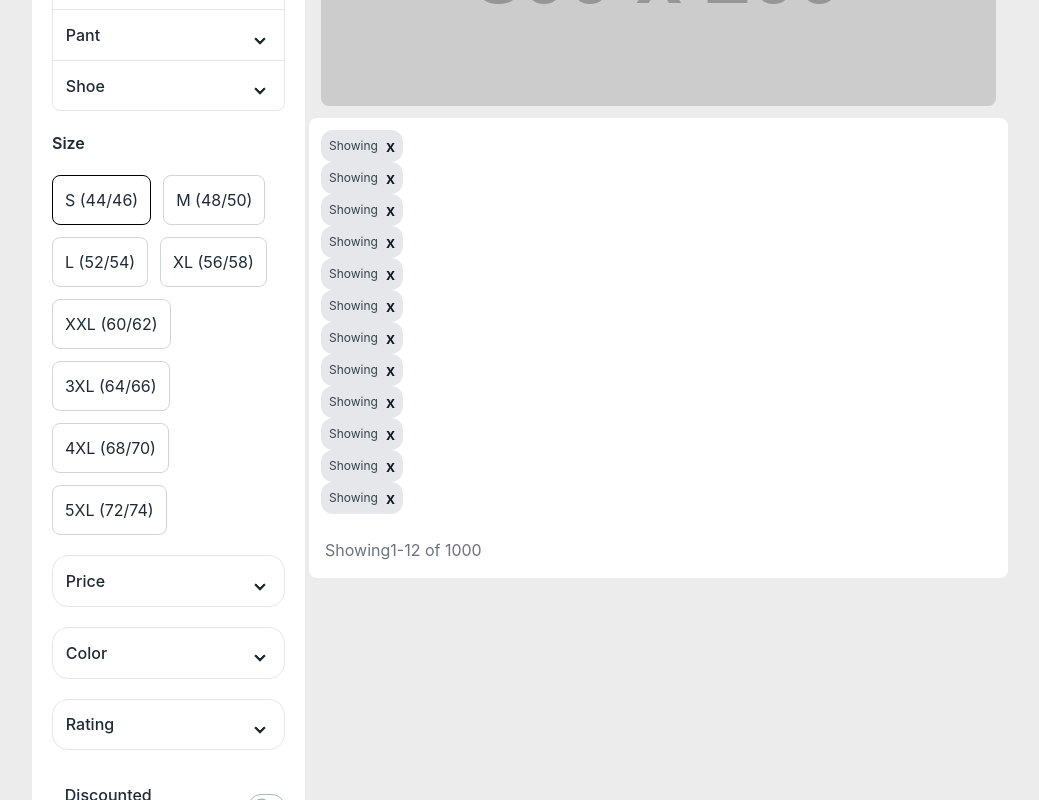
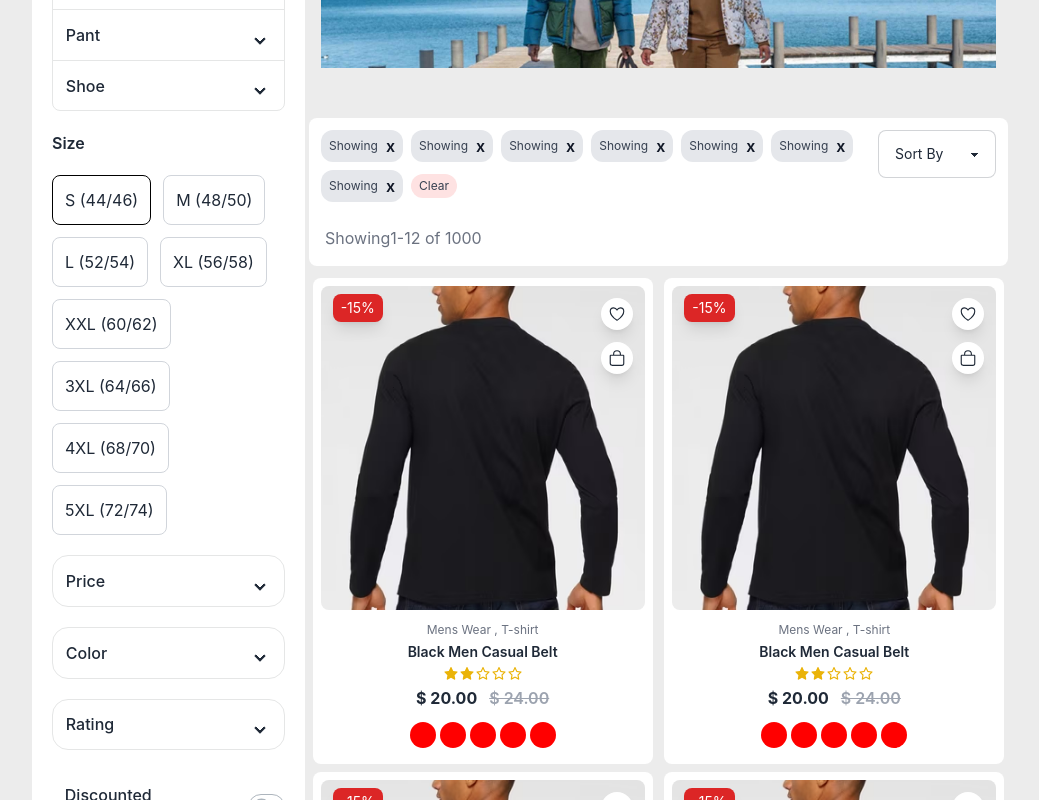
Before and after one commit to ahmed24666/Otto, a React (Create React App) app: page /category/1 in a window 1280 px wide. Shown: the part 320-1120 px from the top of the page, without its empty margins (120-1159 px from the left). Built offline with nearby package versions, Linux system fonts and the light colour scheme.

Commit message:
Add heart and bag icons to product slider

```diff
--- a/src/components/CommonProductSlider.jsx
+++ b/src/components/CommonProductSlider.jsx
@@ -4,6 +4,7 @@ import { AiFillStar, AiOutlineStar } from "react-icons/ai";
 import model from "../assets/model.avif";
 import { Link } from "react-router-dom";
 import { MdArrowBackIosNew, MdArrowForwardIos } from "react-icons/md";
+import { IoBagOutline, IoHeartOutline } from "react-icons/io5";
 
 const CommonProductSlider = ({ title }) => {
   return (
@@ -85,8 +86,22 @@ const CommonProductSlider = ({ title }) => {
           <Link to="/product/1">
             <div
               key={i}
-              className="rounded-2xl bg-white flex flex-col justify-between items-center gap-1 max-md:h-[400px]"
+              className="rounded-2xl bg-white flex flex-col justify-between items-center gap-1 max-md:h-[400px] relative"
             >
+
+              <div className="love absolute bg-white shadow-lg rounded-full flex justify-center items-center top-5 right-5 w-8 h-8">
+                <button className="">
+                  <IoHeartOutline size={18} />
+                </button>
+              </div>
+              <div className="love absolute bg-white shadow-lg rounded-full flex justify-center items-center top-16 right-5 w-8 h-8">
+                <button className="">
+                  <IoBagOutline size={18} />
+                </button>
+              </div>
+              <div className="love absolute bg-red-600 shadow-lg rounded-lg text-white flex justify-center items-center top-4 left-5 px-2 text-sm p-1">
+                -15%
+              </div>
               <div className="image p-2 w-full rounded-lg">
                 <img
                   src={model}
--- a/src/pages/Category.jsx
+++ b/src/pages/Category.jsx
@@ -1,5 +1,13 @@
 import React, { useState } from "react";
 import { RangeSlider } from "react-double-range-slider";
+import { AiFillStar, AiOutlineStar } from "react-icons/ai";
+import { Link } from "react-router-dom";
+import model from "../assets/model.avif";
+import CategoryBanar from "../assets/CategoryBannar.jpeg";
+import { IoBagOutline } from "react-icons/io5";
+import { IoHeartOutline } from "react-icons/io5";
+import { PiSlidersDuotone } from "react-icons/pi";
+import { IoMdClose } from "react-icons/io";
 
 const Category = () => {
   const [selectedSize, setselectedSize] = useState(0);
@@ -80,30 +88,11 @@ const Category = () => {
     "4XL (68/70)",
     "5XL (72/74)",
   ];
+
+
+  const Category = ({mobile}) => {
     return (
-    <div className="container m-auto">
-      <div className="top bg-white my-1 flex justify-between items-center px-5 py-2 rounded-lg">
-        <div>
-          <div className="text-sm breadcrumbs">
-            <ul className="text-gray-500">
-              <li>
-                <a>Home</a>
-              </li>
-              <li>
-                <a>Men's Fashion</a>
-              </li>
-            </ul>
-          </div>
-          <h1 className="text-2xl font-bold">Men's Fashion</h1>
-        </div>
-        <div className="join">
-          <button className="join-item btn px-3">«</button>
-          <button className="join-item btn px-3">Page 22</button>
-          <button className="join-item btn px-3">»</button>
-        </div>
-      </div>
-      <div className="flex gap-1 mb-1">
-        <div className="flex-[2] bg-white rounded-lg p-5 space-y-5">
+      <div className={`${mobile?"":"flex-[2] bg-white rounded-lg max-md:hidden"} p-5 space-y-5 `}>
           <div className="Categories space-y-5">
             <h2 className="font-semibold">Categories</h2>
             <div className="join join-vertical w-full">
@@ -145,7 +134,7 @@ const Category = () => {
                       i === selectedSize
                         ? "border border-black"
                         : "border border-gray-300"
-                    } rounded-lg p-3 flex justify-center items-center cursor-pointer max-md:text-sm max-md:p-2`}
+                    } rounded-lg p-3 flex justify-center items-center cursor-pointer max-lg:text-xs max-lg:p-2`}
                     onClick={() => setselectedSize(i)}
                   >
                     {size}
@@ -197,7 +186,7 @@ const Category = () => {
                               className="rounded-full w-5 h-5"
                               style={{ backgroundColor: color }}
                             ></div>
-                            {color}
+                            <span className="max-lg:hidden">{color}</span>
                           </div>
                         </div>
                       );
@@ -245,7 +234,9 @@ const Category = () => {
           <div className="flex items-center justify-between">
             <div className="collapse-title font-medium min-h-0 p-[0.8rem] flex gap-1 items-center w-fit">
               Discounted Items
-              <span className="text-gray-300 font-normal text-sm">(201)</span>
+              <span className="text-gray-300 font-normal text-sm max-lg:hidden">
+                (201)
+              </span>
             </div>
             <label class="switch">
               <input type="checkbox" />
@@ -253,18 +244,46 @@ const Category = () => {
             </label>
           </div>
         </div>
+    )
+  }
+
+  return (
+    <div className="container m-auto">
+      <div className="top bg-white my-1 flex max-sm:flex-col max-sm:gap-3 justify-between items-center px-5 py-2 rounded-lg">
+        <div>
+          <div className="text-sm breadcrumbs">
+            <ul className="text-gray-500">
+              <li>
+                <a>Home</a>
+              </li>
+              <li>
+                <a>Men's Fashion</a>
+              </li>
+            </ul>
+          </div>
+          <h1 className="text-2xl font-bold">Men's Fashion</h1>
+        </div>
+        <div className="join">
+          <button className="join-item btn px-3">«</button>
+          <button className="join-item btn px-3">Page 22</button>
+          <button className="join-item btn px-3">»</button>
+        </div>
+      </div>
+      <div className="flex gap-1 mb-1">
+      <Category />
         <div className="flex-[6] ">
           <div className="banar m-3 rounded-lg overflow-hidden">
             <img
-              src="https://via.placeholder.com/800x200"
+              src={CategoryBanar}
               alt="banar"
-              className="w-full h-[250px] object-cover"
+              className="w-full h-[250px] object-contain max-md:object-cover"
             />
           </div>
           <div className="mt-1 bg-white rounded-lg p-3">
             <div className="space-y-5">
-              <div className="">
-                {[...Array(12)].map((_, i) => {
+              <div className="flex items-start justify-between gap-4 max-sm:gap-2">
+                <div className="flex items-center gap-2 flex-wrap">
+                  {[...Array(7)].map((_, i) => {
                     return (
                       <div className="selected flex gap-2 bg-gray-200 w-fit items-center px-2 py-1 rounded-xl">
                         <span className="text-gray-700 text-xs">Showing</span>
@@ -274,10 +293,122 @@ const Category = () => {
                       </div>
                     );
                   })}
+                  <div className="selected flex gap-2 bg-red-100 w-fit items-center px-2 py-1 rounded-xl cursor-pointer">
+                    <span className="text-gray-700 text-xs">Clear</span>
                   </div>
+                </div>
+                <select className="select select-bordered max-w-xs">
+                  <option disabled selected>
+                    Sort By
+                  </option>
+                  <option>Han Solo</option>
+                  <option>Greedo</option>
+                </select>
+              </div>
+              <div className="flex items-center justify-between">
                 <div className=" p-1">
                   <span className="text-gray-500">Showing</span>
                   <span className="text-gray-500">1-12 of 1000</span>
+                </div>
+                <label
+                  htmlFor="my-drawer"
+                  className="btn drawer-button bg-red-500 hidden max-md:flex"
+                >
+                  <PiSlidersDuotone size={24} color="white" />
+                </label>
+              </div>
+            </div>
+          </div>
+
+          <div className="drawer z-[9]">
+            <input id="my-drawer" type="checkbox" className="drawer-toggle" />
+            <div className="drawer-side">
+              <label
+                htmlFor="my-drawer"
+                aria-label="close sidebar"
+                className="drawer-overlay "
+              ></label>
+              <ul className="menu p-4 w-80 min-h-full bg-base-200 text-base-content relative">
+                <label htmlFor="my-drawer" className="close absolute top-5 right-5">
+                  <IoMdClose size={24} color="black" />
+                </label>
+                <Category mobile />
+
+              </ul>
+            </div>
+          </div>
+
+          <div className="products flex flex-wrap justify-evenly gap-2 my-3">
+            {[...Array(15)].map((_, i) => (
+              <Link to="/product/1">
+                <div
+                  key={i}
+                  className="rounded-lg bg-white flex flex-col justify-between items-center gap-1 max-md:h-[400px] w-[340px] max-lg:w-[260px] p-[0px] relative"
+                >
+                  <div className="love absolute bg-white shadow-lg rounded-full flex justify-center items-center top-5 right-5 w-8 h-8">
+                    <button className="">
+                      <IoHeartOutline size={18} />
+                    </button>
+                  </div>
+                  <div className="love absolute bg-white shadow-lg rounded-full flex justify-center items-center top-16 right-5 w-8 h-8">
+                    <button className="">
+                      <IoBagOutline size={18} />
+                    </button>
+                  </div>
+                  <div className="love absolute bg-red-600 shadow-lg rounded-lg text-white flex justify-center items-center top-4 left-5 px-2 text-sm p-1">
+                    -15%
+                  </div>
+                  <div className="image p-2 w-full rounded-lg">
+                    <img
+                      src={model}
+                      alt="category"
+                      className="rounded-lg w-full aspect-[1/1] max-md:h-[242px] object-cover"
+                    />
+                  </div>
+                  <span className="truncate w-full text-center text-xs text-gray-500">
+                    Mens Wear , T-shirt
+                  </span>
+                  <span className="truncate w-full text-center text-sm font-semibold">
+                    Black Men Casual Belt
+                  </span>
+                  <div className="flex text-yellow-500">
+                    {[...Array(5)].map((_, i) => {
+                      return 2 > i ? <AiFillStar /> : <AiOutlineStar />;
+                    })}
+                  </div>
+                  <span className="truncate w-full text-center text-base font-bold flex items-center gap-3 justify-center">
+                    $ 20.00{" "}
+                    <span className="line-through text-gray-400 font-semibold">
+                      $ 24.00{" "}
+                    </span>
+                  </span>
+                  <div className="flex flex-wrap gap-1 pt-2 pb-4 px-4 justify-center">
+                    {[...Array(5)].map((_, i) => {
+                      return (
+                        <div
+                          className="colors w-[26px] h-[26px] rounded-full"
+                          style={{ backgroundColor: "red" }}
+                        ></div>
+                      );
+                    })}
+                  </div>
+                </div>
+              </Link>
+            ))}
+          </div>
+
+          <div className="mt-1 bg-white rounded-lg p-3">
+            <div className="space-y-5">
+              <div className="flex items-center justify-between gap-4">
+                <div className=" p-1">
+                  <span className="text-gray-500">Showing</span>
+                  <span className="text-gray-500">1-12 of 1000</span>
+                </div>
+                <div className="join">
+                  <button className="join-item btn px-3">«</button>
+                  <button className="join-item btn px-3">Page 22</button>
+                  <button className="join-item btn px-3">»</button>
+                </div>
               </div>
             </div>
           </div>
```
Also changed, not shown: src/assets/CategoryBannar.jpeg (added). Lines whose indentation alone changed are shown as unchanged.
